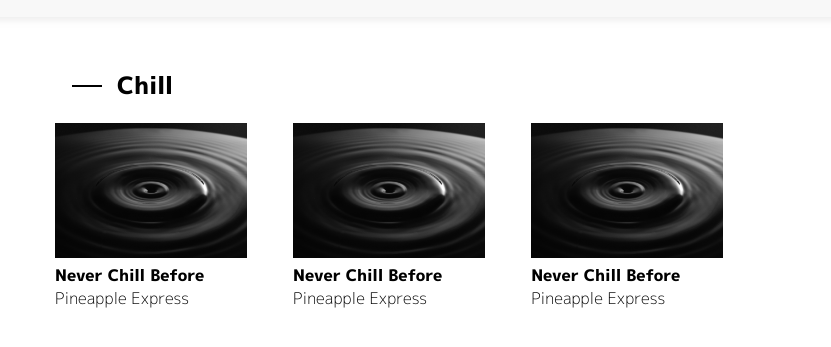
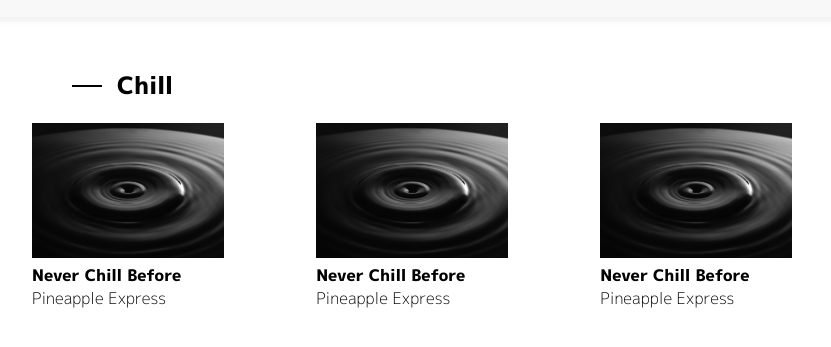
Before and after one commit to nikita89534588306/html-css, a plain HTML site: page index.html in a window 1280 px wide. Shown: the part 149-496 px from the top of the page, without its empty margins (224-1055 px from the left). Drawn offline with Linux system fonts and the light colour scheme.

Commit message:
fixed width img

```diff
--- a/css/style.css
+++ b/css/style.css
@@ -137,8 +137,8 @@ main .section h3 span{height: 2px; display: inline-block; margin-right: 15px; ma
 
 main .section .img-block{
     width: 25%;
-    margin: 20px 3%;
+    margin: 20px 0;
     float: left;
 }
-
+main .section .img-block:not(:last-of-type){margin-right: 12%;}
 main .section .img-block img{width: 100%;}
```
